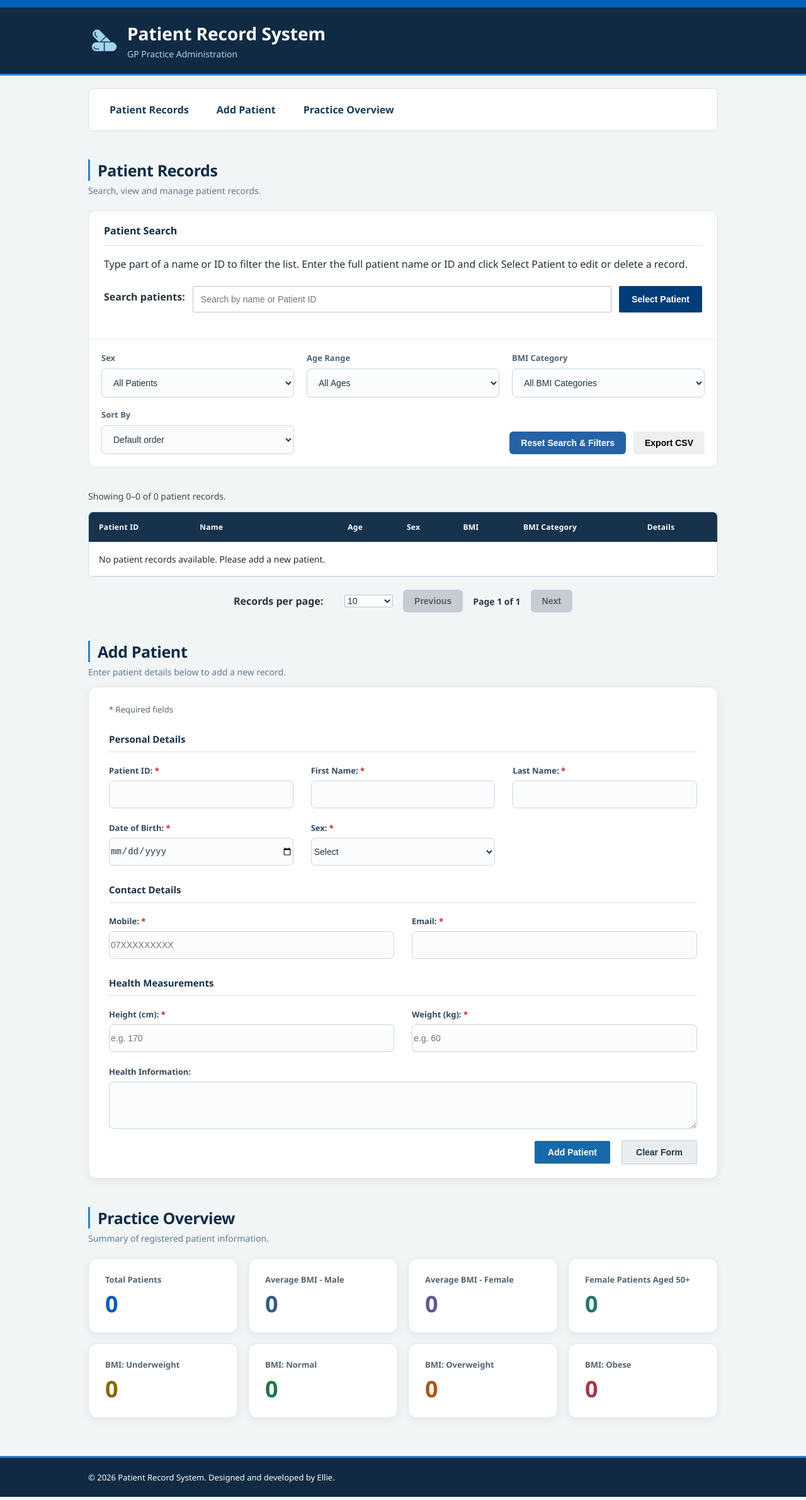
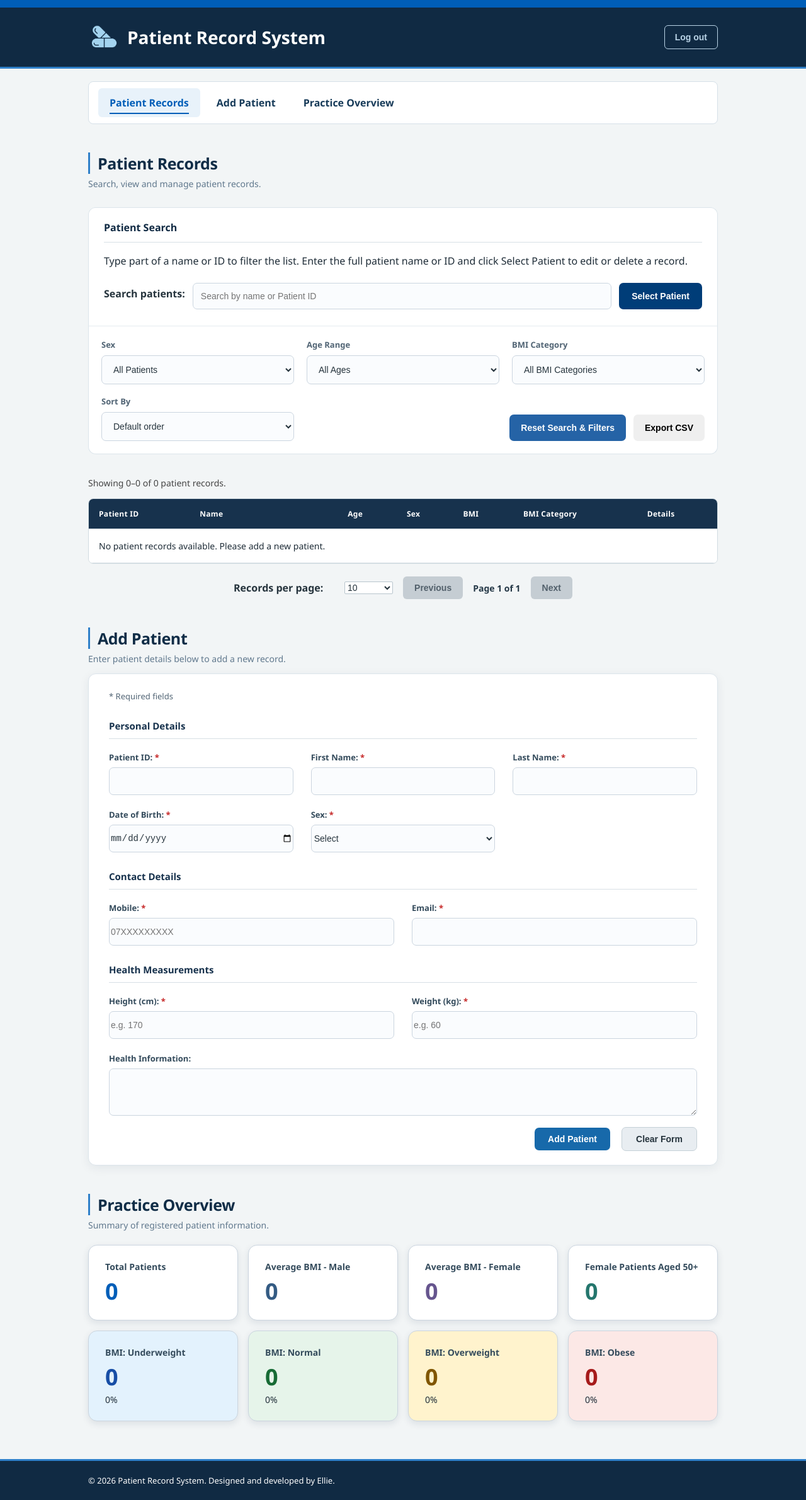
Before and after one commit to ellierobson1/GA21011-Patient-Record-System, a plain HTML site: page index.html in a window 1280 px wide. Shown: the whole page at 63% size. Drawn offline with Linux system fonts and the light colour scheme.

Commit message:
remove redundant styling and re-style dashboard cards

```diff
--- a/index.html
+++ b/index.html
@@ -23,16 +23,17 @@
 
                 <div class="header-text">
                     <h1>Patient Record System</h1>
-                    <p class="header-subtitle">GP Practice Administration</p>
                 </div>
             </div>
+
+             <button class="logout-button" disabled>Log out</button>
 
         </div>
     </header>
 
     <!-- Main navigation -->
     <nav class="main-navigation" aria-label="Main navigation">
-        <a href="#patient-records">Patient Records</a>
+        <a href="#patient-records" class="active">Patient Records</a>
         <a href="#add-patient">Add Patient</a>
         <a href="#statistics">Practice Overview</a>
     </nav>
@@ -340,21 +341,25 @@
             <div class="stat-card">
                 <h3>BMI: Underweight</h3>
                 <p id="underweightCount">0</p>
+                <small id="underweightPercentage">0% of patients</small>
             </div>
 
             <div class="stat-card">
                 <h3>BMI: Normal</h3>
                 <p id="normalCount">0</p>
+                <small id="normalPercentage">0%</small>
             </div>
 
             <div class="stat-card">
                 <h3>BMI: Overweight</h3>
                 <p id="overweightCount">0</p>
+                <small id="overweightPercentage">0%</small>
             </div>
 
             <div class="stat-card">
                 <h3>BMI: Obese</h3>
                 <p id="obeseCount">0</p>
+                <small id="obesePercentage">0%</small>
             </div>
         </div>
 
--- a/js/app.js
+++ b/js/app.js
@@ -73,6 +73,7 @@ if (savedPatients) {
         console.error("Could not load saved patient records:", error);
     }
 }
+
 // Calculate a patient's current age from their date of birth
 function calculateAge(dateOfBirth) {
     const today = new Date();
@@ -448,7 +449,6 @@ function updateStatistics() {
 
     }
 
-
     // Count patients in each BMI category
     const underweightPatients = patients.filter(function (patient) {
         return patient.bmiCategory === "Underweight";
@@ -468,6 +468,18 @@ function updateStatistics() {
     obeseCount.textContent = patients.filter(function (patient) {
         return patient.bmiCategory === "Obese";
     }).length;
+
+     // Calculate the percentage of patients in each BMI category
+    function calculatePercentage(count) {
+        return patients.length === 0
+            ? "0%"
+            : ((count / patients.length) * 100).toFixed(1) + "% of patients";
+    }
+
+    document.getElementById("underweightPercentage").textContent = calculatePercentage(Number(underweightCount.textContent));
+    document.getElementById("normalPercentage").textContent = calculatePercentage(Number(normalCount.textContent));
+    document.getElementById("overweightPercentage").textContent = calculatePercentage(Number(overweightCount.textContent));
+    document.getElementById("obesePercentage").textContent = calculatePercentage(Number(obeseCount.textContent));
 
 
 
--- a/style.css
+++ b/style.css
@@ -37,7 +37,7 @@ h2 {
     display: flex;
     align-items: center;
     gap: 12px;
-    padding: 8px 0;
+    padding: 8px 0 0;
 }
 
 .patient-search-row #searchButton {
@@ -94,8 +94,9 @@ button {
     font-size: 14px;
     font-weight: 600;
     cursor: pointer;
-
-
+    transition: background-color 0.2s ease,
+        box-shadow 0.2s ease,
+        transform 0.2s ease;
 }
 
 /* Main section heading */
@@ -114,13 +115,10 @@ button {
 }
 
 .section-heading p {
-    margin: 0;
+    margin: 6px 00;
     color: #60788d;
     font-size: 14px;
-    margin-top: 6px;
 }
-
-
 
 /* Headings for patient form sections */
 .form-section-title {
@@ -151,6 +149,7 @@ button {
 .form-field {
     display: flex;
     flex-direction: column;
+    min-width: 0;
 }
 
 .form-field label {
@@ -189,6 +188,7 @@ button {
 
 #patientForm button {
     margin-left: 0;
+    border-radius: 7px;
     min-width: 120px;
     padding: 10px 20px;
     background-color: #1769aa;
@@ -284,7 +284,7 @@ button:focus {
     background-color: #ffffff;
     color: #17324d;
     border: 1px solid #b8c8d4;
-    border-radius: 4px;
+    border-radius: 7px;
 }
 
 #editButton:hover {
@@ -297,7 +297,7 @@ button:focus {
     background-color: #ffffff;
     color: #b42318;
     border: 1px solid #d9a29e;
-    border-radius: 4px;
+    border-radius: 7px;
 }
 
 #deleteButton:hover {
@@ -365,9 +365,9 @@ button:focus {
     background-color: #ffffff;
     padding: 24px 26px;
     text-align: left;
-    border: 1px solid #dce5eb;
+    border: 1px solid #cbd5df;
     border-radius: 14px;
-    box-shadow: 0 4px 14px rgba(16, 42, 67, 0.06);
+    box-shadow: 0 4px 12px rgba(16, 42, 67, 0.10);
     transition: transform 0.2s ease, box-shadow 0.2s ease;
 }
 
@@ -380,8 +380,8 @@ button:focus {
 }
 
 .stat-card h3 {
-    color: #526575;
-    font-size: 13px;
+    color: #344b5c;
+    font-size: 14px;
     font-weight: 600;
     margin: 0 0 8px;
 }
@@ -441,12 +441,6 @@ button:focus {
     color: #526575;
 }
 
-#searchResult:not(:empty),
-#editResult:not(:empty),
-#deleteResult:not(:empty) {
-    padding-top: 12px;
-    border-top: 1px solid #e1e6e9;
-}
 
 /* Application footer styling */
 .system-footer {
@@ -497,17 +491,15 @@ button:focus {
     background-color: #2563a6;
     color: white;
     padding: 10px 18px;
-    border-radius: 6px;
+    border-radius: 7px;
+    min-height: 42px;
+    margin-left: auto;
 }
 
 #resetFiltersButton:hover {
     background-color: #174a80;
 }
 
-#resetFiltersButton:focus-visible {
-    outline: 3px solid #f59e0b;
-    outline-offset: 3px;
-}
 
 /* Patient record count */
 #recordCount {
@@ -522,14 +514,12 @@ button:focus {
 @media (max-width: 600px) {
 
     .patient-search-row {
-        display: flex;
         flex-direction: column;
         align-items: stretch;
         gap: 10px;
     }
 
     .action-buttons {
-        display: flex;
         flex-wrap: wrap;
         gap: 10px;
     }
@@ -539,11 +529,6 @@ button:focus {
         width: 100%;
         min-width: 0;
     }
-}
-
-/* Keep form fields inside the screen */
-.form-field {
-    min-width: 0;
 }
 
 /* Form buttons on mobile */
@@ -610,23 +595,8 @@ button:focus {
 }
 
 
-#resetFiltersButton {
-    margin-left: auto;
-}
-
-/* Filter toolbar on smaller screens */
+/* Reset Filters button on smaller screens */
 @media (max-width: 900px) {
-    .patient-controls {
-        flex-direction: column;
-        align-items: stretch;
-    }
-
-    .control-group {
-        flex-direction: column;
-        align-items: stretch;
-    }
-
-
     #resetFiltersButton {
         width: 100%;
         margin-left: 0;
@@ -704,6 +674,7 @@ tr.highlighted {
     font-weight: 600;
     text-decoration: none;
     border-radius: 6px;
+    position: relative;
     transition: background-color 0.2s, color 0.2s;
 }
 
@@ -788,17 +759,13 @@ tr.highlighted {
     background-color: #edf5fc;
 }
 
-.patient-table tbody tr.highlighted {
-    background-color: #d6eaff;
-}
-
 /* Patient details table action */
 .view-details-button {
     padding: 7px 12px;
     background-color: #ffffff;
     color: #005eb8;
     border: 1px solid #b8c8d4;
-    border-radius: 4px;
+    border-radius: 7px;
     font-size: 13px;
     font-weight: 600;
     cursor: pointer;
@@ -810,11 +777,6 @@ tr.highlighted {
     border-color: #005eb8;
 }
 
-/* Visible keyboard focus for patient details */
-.view-details-button:focus-visible {
-    outline: 3px solid #ffbf47;
-    outline-offset: 3px;
-}
 
 /* Expanded patient details */
 .patient-details-row td {
@@ -878,11 +840,6 @@ tr.highlighted {
     cursor: not-allowed;
 }
 
-.pagination-controls button:focus-visible {
-    outline: 3px solid #ffbf47;
-    outline-offset: 2px;
-}
-
 #pageInfo {
     font-size: 14px;
     font-weight: 600;
@@ -892,11 +849,12 @@ tr.highlighted {
 .records-section .patient-actions {
     width: 100%;
     max-width: none;
-    margin-left: 0;
-    margin-right: 0;
-    margin-bottom: 16px;
-    margin-top: 0;
+    margin: 0;
+    border-radius: 12px 12px 0 0;
+    border-bottom: none;
+    box-shadow: none;
 }
+
 
 .records-section .record-management-buttons {
     display: flex;
@@ -959,13 +917,6 @@ tr.highlighted {
     background-color: #eaf2f9;
 }
 
-/* Smooth button interactions */
-button {
-    transition: background-color 0.2s ease,
-        box-shadow 0.2s ease,
-        transform 0.2s ease;
-}
-
 button:not(:disabled):hover {
     transform: translateY(-2px);
     box-shadow: 0 4px 10px rgba(15, 23, 42, 0.12);
@@ -984,12 +935,6 @@ section h2 {
 
 section h2::after {
     content: none;
-}
-
-
-/* Modern navigation underline */
-.main-navigation a {
-    position: relative;
 }
 
 .main-navigation a::after {
@@ -1058,14 +1003,6 @@ section h2::after {
     margin-bottom: 14px;
 }
 
-/* Visually connect Patient Search and filters */
-.records-section .patient-actions {
-    margin-bottom: 0;
-    border-radius: 12px 12px 0 0;
-    border-bottom: none;
-    box-shadow: none;
-}
-
 .records-section .patient-controls {
     margin-top: 0;
     background-color: #ffffff;
@@ -1118,7 +1055,6 @@ section h2::after {
 @media (max-width: 900px) {
 
     .patient-controls {
-        display: grid;
         grid-template-columns: 1fr;
         gap: 18px;
     }
@@ -1126,7 +1062,6 @@ section h2::after {
     .patient-controls .control-group {
         width: 100%;
     }
-
 
     .patient-controls>.control-group:last-child {
         flex-direction: column;
@@ -1140,9 +1075,6 @@ section h2::after {
 
 
 /* Practice Overview statistic number colours */
-.stat-card:nth-child(1) p {
-    color: #005eb8;
-}
 
 .stat-card:nth-child(2) p {
     color: #345b83;
@@ -1156,34 +1088,10 @@ section h2::after {
     color: #24766d;
 }
 
-.stat-card:nth-child(5) p {
-    color: #8a6500;
-}
-
-.stat-card:nth-child(6) p {
-    color: #237447;
-}
-
-.stat-card:nth-child(7) p {
-    color: #a45a1b;
-}
-
-.stat-card:nth-child(8) p {
-    color: #a43845;
-}
 
 /* Clinical-style Practice Overview cards */
 .statistics-grid .stat-card {
     background-color: #ffffff;
-}
-
-/* Header subtitle */
-.header-subtitle {
-    display: block;
-    color: #b8d2e5;
-    font-size: 14px;
-    font-weight: 400;
-    margin: 6px 0 0;
 }
 
 /* Stack header title and subtitle */
@@ -1197,13 +1105,7 @@ section h2::after {
     margin: 0;
 }
 
-.header-text .header-subtitle {
-    margin: 4px 0 0;
-}
-
-
-.header-title .header-text h1,
-.header-title .header-text .header-subtitle {
+.header-title .header-text h1 {
     display: block;
     width: 100%;
 }
@@ -1212,13 +1114,6 @@ section h2::after {
 @media (max-width: 600px) {
     .system-header {
         padding: 14px 20px;
-    }
-}
-
-/* Compact mobile patient search panel */
-@media (max-width: 600px) {
-    .records-section .action-panel {
-        padding-bottom: 8px;
     }
 }
 
@@ -1249,6 +1144,7 @@ section h2::after {
     background-color: #fce8e6;
     color: #a61b1b;
 }
+
 /* Pagination layout on mobile */
 @media (max-width: 600px) {
     .pagination-controls {
@@ -1287,3 +1183,89 @@ section h2::after {
         padding: 10px 8px;
     }
 }
+
+/* Dashboard percentage styling */
+.stat-card small {
+    display: block;
+    font-size: 14px;
+    margin-top: 5px;
+}
+
+/* Match dashboard BMI cards to patient table colours */
+.statistics-grid .stat-card:nth-child(5) {
+    background-color: #e3f2fd;
+}
+
+.statistics-grid .stat-card:nth-child(6) {
+    background-color: #e6f4ea;
+}
+
+.statistics-grid .stat-card:nth-child(7) {
+    background-color: #fff3cd;
+}
+
+.statistics-grid .stat-card:nth-child(8) {
+    background-color: #fce8e6;
+}
+
+/* Match dashboard BMI number colours */
+.stat-card:nth-child(5) p {
+    color: #174ea6;
+}
+
+.stat-card:nth-child(6) p {
+    color: #176b35;
+}
+
+.stat-card:nth-child(7) p {
+    color: #805600;
+}
+
+.stat-card:nth-child(8) p {
+    color: #a61b1b;
+}
+
+/* Logout */
+.logout-button {
+    background-color: transparent;
+    color: #b8d2e5;
+    border: 1px solid #b8d2e5;
+    border-radius: 6px;
+    padding: 10px 16px;
+    white-space: nowrap;
+    cursor: not-allowed;
+}
+
+/* Match search field to filter styling */
+.patient-search-row input {
+    border-radius: 7px;
+    background-color: #fafcfe;
+    border: 1px solid #cbd5df;
+}
+
+/* Patient action button styling */
+#searchButton,
+#exportCsvButton {
+    border-radius: 7px;
+    min-height: 42px;
+}
+
+/* Reduce spacing in the patient search */
+.records-section .action-panel {
+    padding-bottom: 12px;
+}
+
+/* Consistent keyboard focus throughout the application */
+button:focus-visible,
+.main-navigation a:focus-visible,
+input:focus-visible,
+select:focus-visible,
+textarea:focus-visible,
+#resetFiltersButton:focus-visible,
+.view-details-button:focus-visible,
+.pagination-controls button:focus-visible,
+.patient-controls .control-group select:focus-visible {
+    outline: 3px solid #ffdd00;
+    outline-offset: 3px;
+    box-shadow: none;
+}
```
